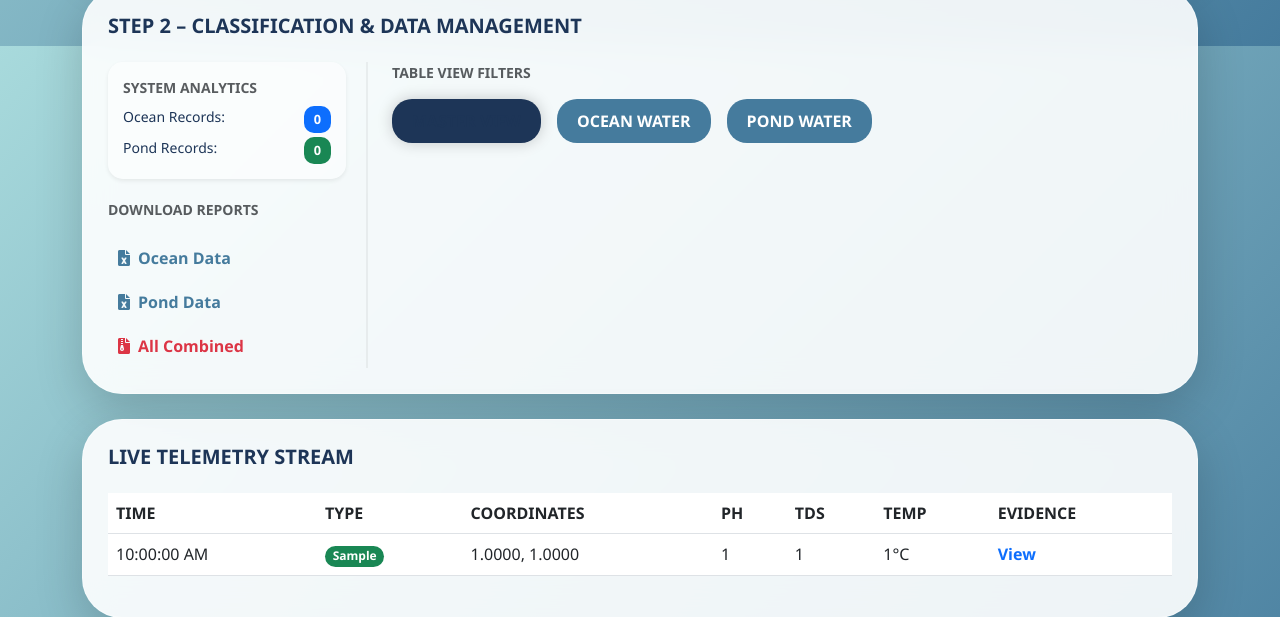
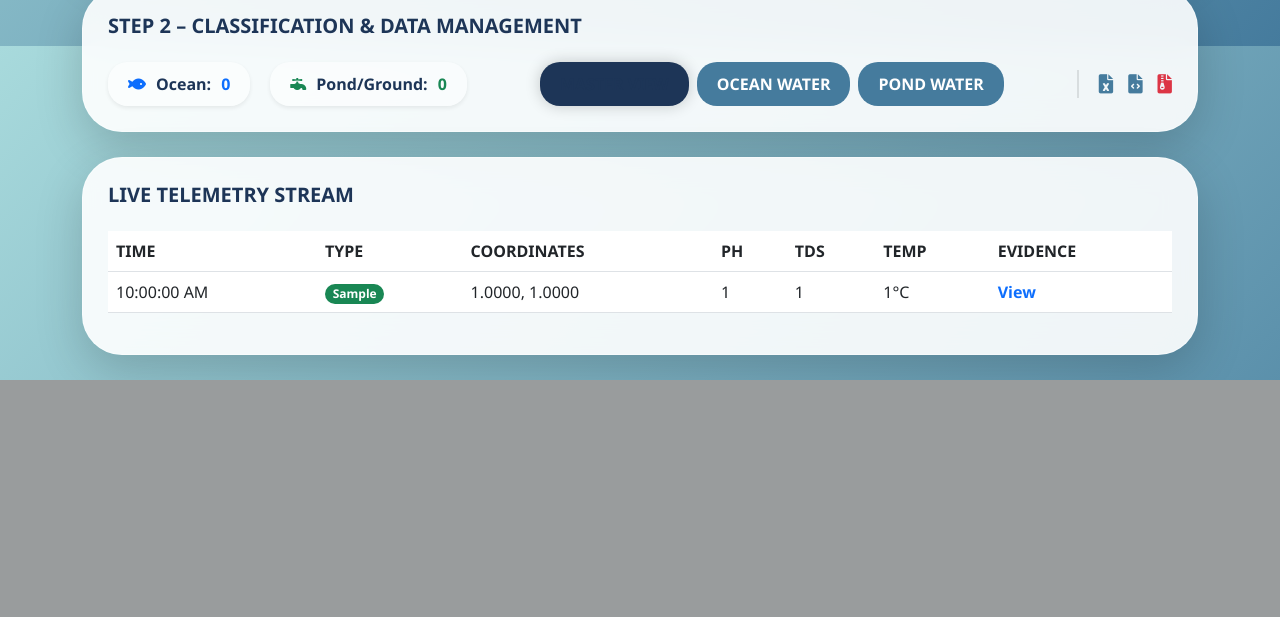
Before and after one commit to pgrapher906-ctrl/final_wbsite, a Flask app: page / in a window 1280 px wide. Shown: the part 754-1371 px from the top of the page. After the commit the page ends 1134 px from the top, so only its background shows below. Run offline with Flask 3, Linux system fonts and the light colour scheme; a user stored in the database is signed in; tables that the repository leaves empty hold one stand-in row (values such as "Sample post"); some libraries are stand-ins or nearby versions.

Commit message:
Update index.html

```diff
--- a/app/templates/index.html
+++ b/app/templates/index.html
@@ -13,18 +13,19 @@
             --primary-navy: #1d3557;
         }
         body { background: var(--bg-gradient); background-attachment: fixed; font-family: 'Segoe UI', sans-serif; color: var(--primary-navy); }
-        .navbar { background: var(--liquid-card); backdrop-filter: blur(10px); border-radius: 0 0 30px 30px; box-shadow: 0 10px 30px rgba(0,0,0,0.08); }
+        .navbar { background: var(--liquid-card); backdrop-filter: blur(10px); border-radius: 0 0 35px 35px; box-shadow: 0 10px 30px rgba(0,0,0,0.08); }
         .liquid-card { background: var(--liquid-card); backdrop-filter: blur(15px); border-radius: 40px; border: 1px solid rgba(255,255,255,0.4); padding: 25px; margin-bottom: 25px; box-shadow: 0 15px 35px rgba(0,0,0,0.05); }
         #map { height: 400px; border-radius: 30px; border: 1px solid #ddd; margin-top: 15px; }
         .btn-liquid { border-radius: 20px; padding: 10px 20px; font-weight: 700; transition: 0.3s; border: none; }
         .btn-filter { background: #457b9d; color: white; }
         .btn-filter.active { background: #1d3557; box-shadow: 0 0 15px rgba(0,0,0,0.2); }
-        .download-sidebar { border-right: 2px solid rgba(0,0,0,0.05); padding-right: 20px; }
-        .download-link { display: flex; align-items: center; padding: 10px; color: #457b9d; text-decoration: none; font-weight: 600; border-radius: 12px; transition: 0.2s; }
-        .download-link:hover { background: rgba(69, 123, 157, 0.1); color: #1d3557; }
-        /* Counter Styling */
-        .analytics-box { background: rgba(255,255,255,0.5); border-radius: 15px; padding: 15px; margin-bottom: 20px; }
-        .counter-pill { font-size: 0.8rem; padding: 4px 10px; border-radius: 10px; font-weight: bold; }
+
+        /* New Horizontal Management Layout */
+        .mgmt-section { display: flex; flex-wrap: wrap; gap: 20px; align-items: center; }
+        .analytics-pill { background: rgba(255,255,255,0.5); border-radius: 20px; padding: 10px 20px; display: flex; align-items: center; gap: 10px; font-weight: bold; }
+        .download-group { border-left: 2px solid rgba(0,0,0,0.1); padding-left: 20px; display: flex; gap: 15px; }
+        .dl-icon { color: #457b9d; text-decoration: none; font-size: 1.2rem; transition: 0.2s; }
+        .dl-icon:hover { color: #e63946; transform: scale(1.1); }
     </style>
 </head>
 <body>
@@ -60,33 +61,25 @@
 
         <div class="liquid-card shadow-lg">
             <h5 class="fw-bold mb-4">STEP 2 – CLASSIFICATION & DATA MANAGEMENT</h5>
-            <div class="row">
-                <div class="col-md-3 download-sidebar">
-                    <div class="analytics-box shadow-sm">
-                        <p class="small fw-bold text-muted text-uppercase mb-2">System Analytics</p>
-                        <div class="d-flex justify-content-between mb-1">
-                            <span class="small">Ocean Records:</span>
-                            <span id="ocean-count" class="counter-pill bg-primary text-white">0</span>
-                        </div>
-                        <div class="d-flex justify-content-between">
-                            <span class="small">Pond Records:</span>
-                            <span id="pond-count" class="counter-pill bg-success text-white">0</span>
-                        </div>
-                    </div>
 
-                    <p class="small fw-bold text-muted text-uppercase mb-3">Download Reports</p>
-                    <a href="/export/Ocean" class="download-link"><i class="fas fa-file-excel me-2"></i> Ocean Data</a>
-                    <a href="/export/Pond" class="download-link"><i class="fas fa-file-excel me-2"></i> Pond Data</a>
-                    <a href="/export/All" class="download-link text-danger"><i class="fas fa-file-archive me-2"></i> All Combined</a>
+            <div class="mgmt-section">
+                <div class="analytics-pill shadow-sm">
+                    <i class="fas fa-fish text-primary"></i> Ocean: <span id="ocean-count" class="text-primary">0</span>
+                </div>
+                <div class="analytics-pill shadow-sm">
+                    <i class="fas fa-faucet text-success"></i> Pond/Ground: <span id="pond-count" class="text-success">0</span>
                 </div>
 
-                <div class="col-md-9 ps-md-4">
-                    <p class="small fw-bold text-muted text-uppercase mb-3">Table View Filters</p>
-                    <div class="d-flex gap-3">
-                        <button class="btn btn-liquid btn-filter filter-btn active" data-view="All">MASTER VIEW</button>
-                        <button class="btn btn-liquid btn-filter filter-btn" data-view="Ocean">OCEAN WATER</button>
-                        <button class="btn btn-liquid btn-filter filter-btn" data-view="Pond">POND WATER</button>
-                    </div>
+                <div class="d-flex gap-2 ms-auto me-auto">
+                    <button class="btn btn-liquid btn-filter filter-btn active" data-view="All">MASTER VIEW</button>
+                    <button class="btn btn-liquid btn-filter filter-btn" data-view="Ocean">OCEAN WATER</button>
+                    <button class="btn btn-liquid btn-filter filter-btn" data-view="Pond">POND WATER</button>
+                </div>
+
+                <div class="download-group">
+                    <a href="/export/Ocean" class="dl-icon" title="Ocean Excel"><i class="fas fa-file-excel"></i></a>
+                    <a href="/export/Pond" class="dl-icon" title="Pond Excel"><i class="fas fa-file-code"></i></a>
+                    <a href="/export/All" class="dl-icon" title="Combined Export"><i class="fas fa-file-archive text-danger"></i></a>
                 </div>
             </div>
         </div>
```
